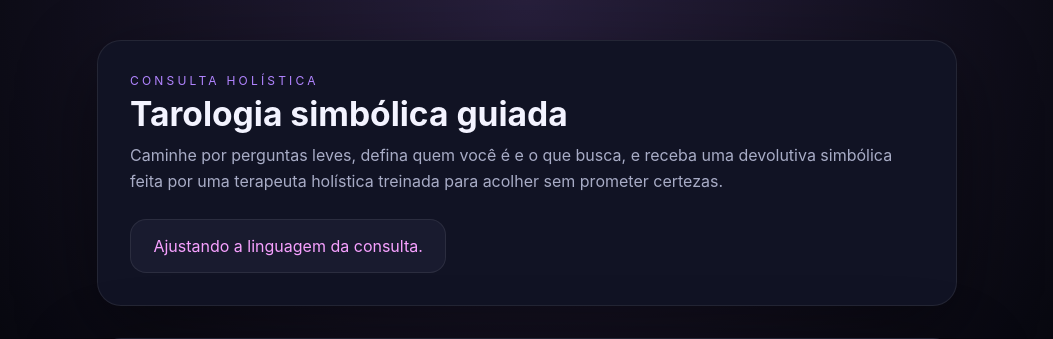
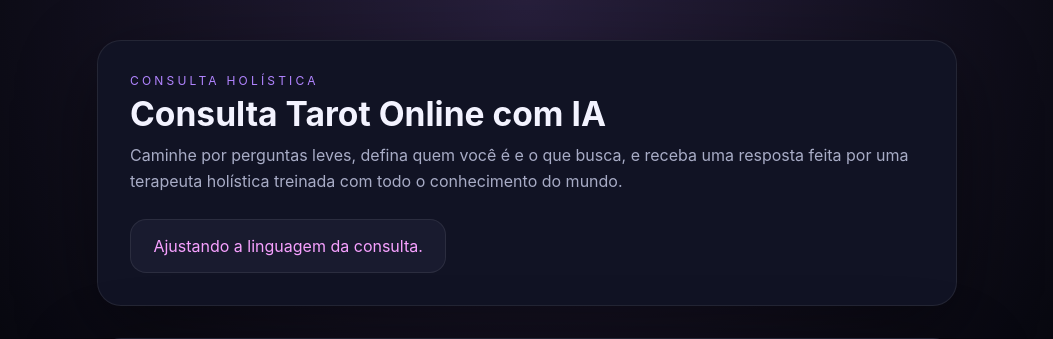
Before and after one commit to mcmochilas/app-mvp-python, a Flask app: page / in a window 1280 px wide. Shown: the top 339 px of the page, without its empty margins (113-1166 px from the left). Run offline with Flask 3, Linux system fonts and the light colour scheme.

Commit message:
Update index.html

```diff
--- a/templates/index.html
+++ b/templates/index.html
@@ -11,10 +11,10 @@
         <header class="hero card">
             <div>
                 <p class="eyebrow">Consulta Holística</p>
-                <h1>Tarologia simbólica guiada</h1>
+                <h1>Consulta Tarot Online com IA</h1>
                 <p class="subtitle">
-                    Caminhe por perguntas leves, defina quem você é e o que busca, e receba uma devolutiva simbólica
-                    feita por uma terapeuta holística treinada para acolher sem prometer certezas.
+                    Caminhe por perguntas leves, defina quem você é e o que busca, e receba uma resposta
+                    feita por uma terapeuta holística treinada com todo o conhecimento do mundo.
                 </p>
             </div>
             <div class="status" id="statusBadge">Conte um pouco sobre você.</div>
@@ -38,19 +38,19 @@
         <div class="loader-card">
             <div class="spinner"></div>
             <p class="loader-title">Consultando a terapeuta holística...</p>
-            <p class="helper">Criando uma leitura simbólica personalizada para você.</p>
+            <p class="helper">Realizando todas as leituras necessárias para você.</p>
         </div>
     </div>
 
     <div id="resultModal" class="modal hidden">
         <div class="modal-content card">
             <button id="modalClose" type="button" class="modal-close">&times;</button>
-            <p class="eyebrow">Resposta simbólica</p>
+            <p class="eyebrow">Resposta da Terapeuta</p>
             <h3>Mensagem da terapeuta</h3>
             <div id="modalBody" class="modal-body"></div>
             <div class="modal-actions">
                 <button id="modalRestart" type="button" class="primary-button">Iniciar nova consulta</button>
-                <button id="modalRealConsult" type="button" class="cta-real">Consultar taróloga real</button>
+                <button id="modalRealConsult" type="button" class="cta-real">Consultar Taróloga Real</button>
             </div>
         </div>
     </div>
```
